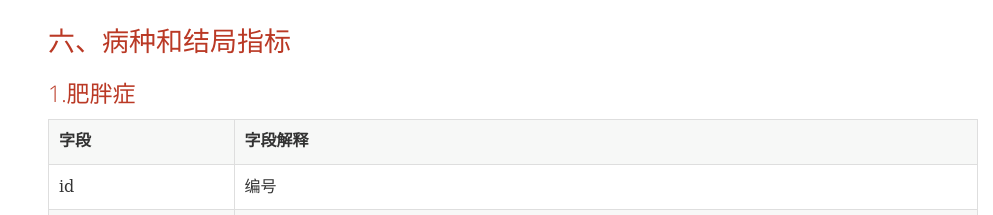
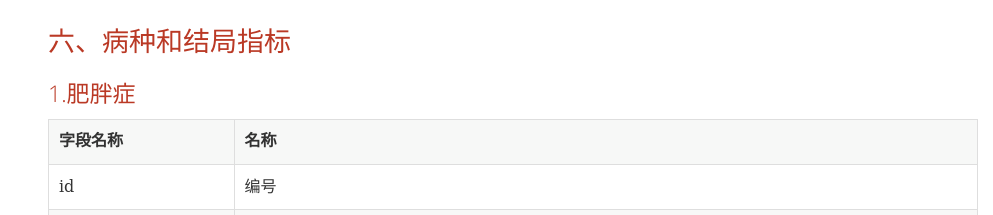
Before and after one commit to CNKI-LaoMa/evidence-system.github.io, a plain HTML site: page index.html in a window 1280 px wide. Shown: the part 7843-8058 px from the top of the page, without its empty margins (287-1280 px from the left). Drawn offline with Linux system fonts and the light colour scheme; a web font is replaced by a local one.

Commit message:
indicators_name

```diff
--- a/index.html
+++ b/index.html
@@ -2198,8 +2198,8 @@
 						</colgroup>
 						<thead>
 							<tr>
-								<th class="tableblock halign-left valign-top">字段</th>
-								<th class="tableblock halign-left valign-top">字段解释</th>
+								<th class="tableblock halign-left valign-top">字段名称</th>
+								<th class="tableblock halign-left valign-top">名称</th>
 							</tr>
 						</thead>
 						<tr>
@@ -3061,8 +3061,8 @@
 						</colgroup>
 						<thead>
 						<tr>
-							<th class="tableblock halign-left valign-top">字段</th>
-							<th class="tableblock halign-left valign-top">字段解释</th>
+							<th class="tableblock halign-left valign-top">字段名称</th>
+							<th class="tableblock halign-left valign-top">名称</th>
 						</tr>
 						</thead>
 						<tr>
@@ -3565,8 +3565,8 @@
 						</colgroup>
 						<thead>
 							<tr>
-								<th class="tableblock halign-left valign-top">字段</th>
-								<th class="tableblock halign-left valign-top">字段解释</th>
+								<th class="tableblock halign-left valign-top">字段名称</th>
+								<th class="tableblock halign-left valign-top">名称</th>
 							</tr>
 						</thead>
 
```
